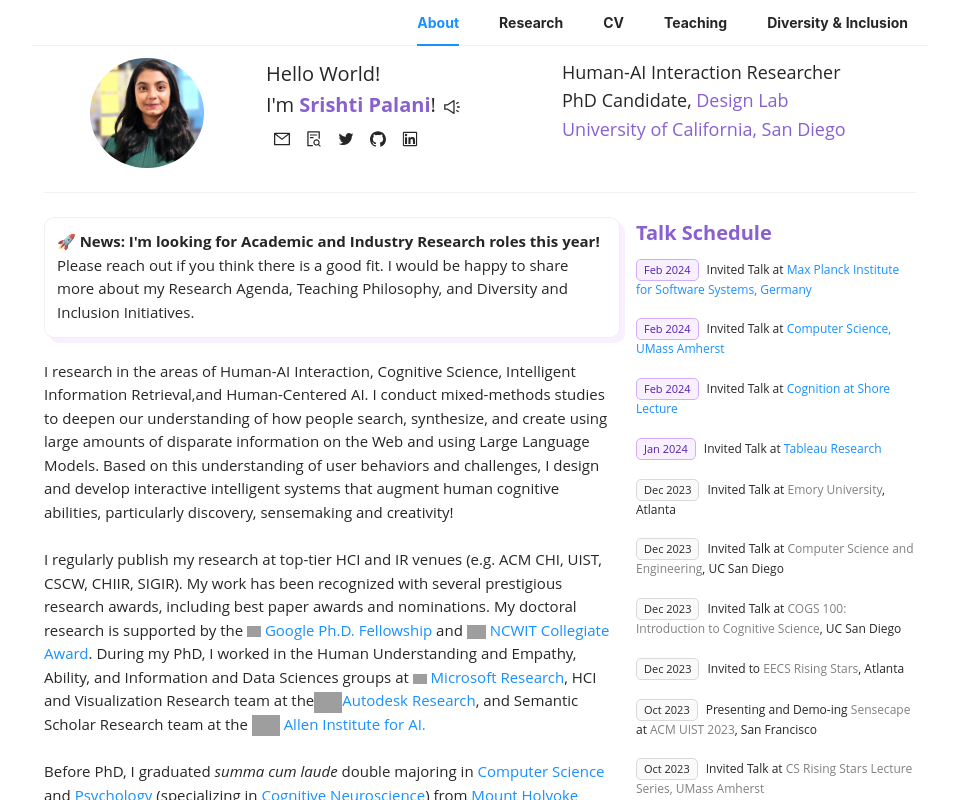
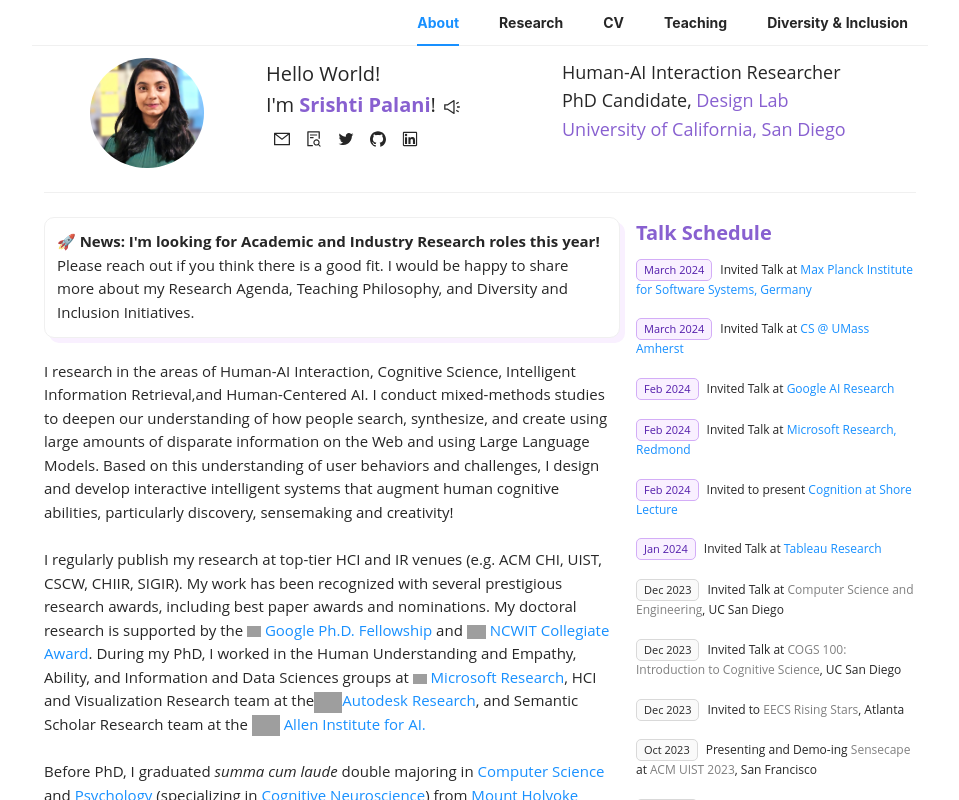
Before and after one commit to SrishtiPalani/React-Portfolio-Main, a React (Create React App) app: page / in a window 1280 px wide. Shown: the top 800 px of the page, without its empty margins (160-1119 px from the left). Built offline with nearby package versions, Linux system fonts and the light colour scheme; grey boxes are pictures that could not be loaded.

Commit message:
feb talks update

```diff
--- a/src/components/body/about/index.js
+++ b/src/components/body/about/index.js
@@ -158,16 +158,20 @@
       <Col xs={24} xl={8} style={{fontSize: '12px'}}>
 
       <h3 className="info-name"> <strong> Talk Schedule </strong> </h3>
-        <Tag color="purple" style={{borderRadius: '5px', fontSize: '11px'}}>Feb 2024</Tag>Invited Talk at <a href="https://www.mpi-sws.org"> Max Planck Institute for Software Systems, Germany</a>
+        <Tag color="purple" style={{borderRadius: '5px', fontSize: '11px'}}>March 2024</Tag>Invited Talk at <a href="https://www.mpi-sws.org"> Max Planck Institute for Software Systems, Germany</a>
         <br /> <br />
-        <Tag color="purple" style={{borderRadius: '5px', fontSize: '11px'}}>Feb 2024</Tag>Invited Talk at <a href="https://www.cics.umass.edu"> Computer Science, UMass Amherst</a>
+        <Tag color="purple" style={{borderRadius: '5px', fontSize: '11px'}}>March 2024</Tag>Invited Talk at <a href="https://www.cics.umass.edu"> CS @ UMass Amherst</a>
         <br /> <br />
-        <Tag color="purple" style={{borderRadius: '5px', fontSize: '11px'}}>Feb 2024</Tag>Invited Talk at <a href="https://cogsci.ucsd.edu/research/Cognition%20At%20the%20Shore.html"> Cognition at Shore Lecture</a>
+        <Tag color="purple" style={{borderRadius: '5px', fontSize: '11px'}}>Feb 2024</Tag>Invited Talk at <a href="https://ai.google/discover/research/"> Google AI Research </a>
+        <br /> <br />
+        <Tag color="purple" style={{borderRadius: '5px', fontSize: '11px'}}>Feb 2024</Tag>Invited Talk at <a href="https://www.microsoft.com/en-us/research/"> Microsoft Research, Redmond </a>
+        <br /> <br />
+        <Tag color="purple" style={{borderRadius: '5px', fontSize: '11px'}}>Feb 2024</Tag>Invited to present <a href="https://cogsci.ucsd.edu/research/Cognition%20At%20the%20Shore.html"> Cognition at Shore Lecture</a>
         <br /> <br />
         <Tag color="purple" style={{borderRadius: '5px', fontSize: '11px'}}>Jan 2024</Tag>Invited Talk at <a href="https://www.tableau.com/research"> Tableau Research</a>
         <br /> <br />
-        <Tag  style={{borderRadius: '5px', fontSize: '11px'}}>Dec 2023</Tag>Invited Talk at <a href="https://computerscience.emory.edu/index.html" style={{color: 'gray'}}> Emory University</a>, Atlanta
-        <br /> <br />
+        {/* <Tag  style={{borderRadius: '5px', fontSize: '11px'}}>Dec 2023</Tag>Invited Talk at <a href="https://computerscience.emory.edu/index.html" style={{color: 'gray'}}> Emory University</a>, Atlanta
+        <br /> <br /> */}
         <Tag style={{borderRadius: '5px', fontSize: '11px'}}>Dec 2023</Tag>Invited Talk at <a href="https://cse.ucsd.edu" style={{color: 'gray'}}> Computer Science and Engineering</a>, UC San Diego
         <br /> <br />
         <Tag  style={{borderRadius: '5px', fontSize: '11px'}}>Dec 2023</Tag>Invited Talk at <a href="https://courses.ucsd.edu/coursemain.aspx?section=318365" style={{color: 'gray'}}> COGS 100: Introduction to Cognitive Science</a>, UC San Diego
```
Also changed, not shown: 7 other files (tests, documents, lock files or other folders).
